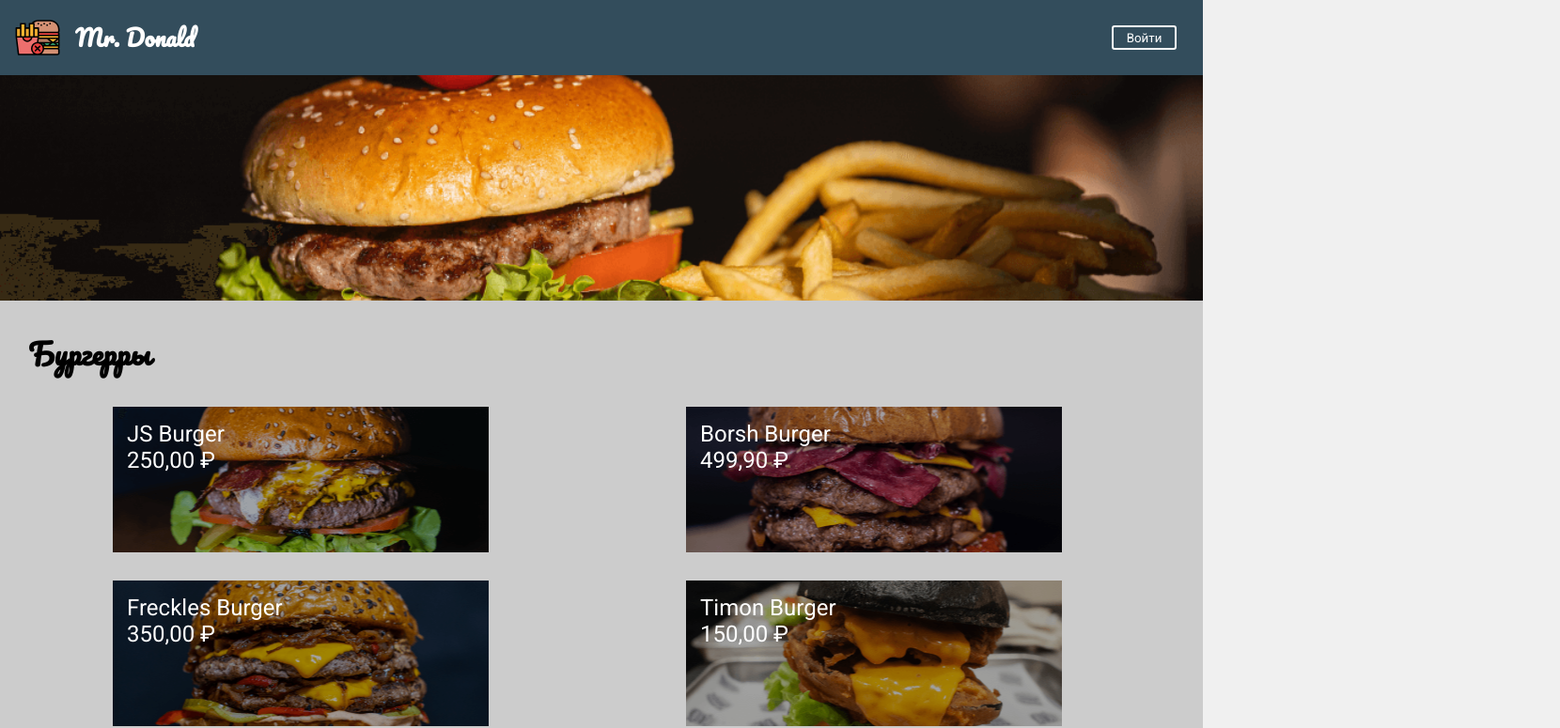
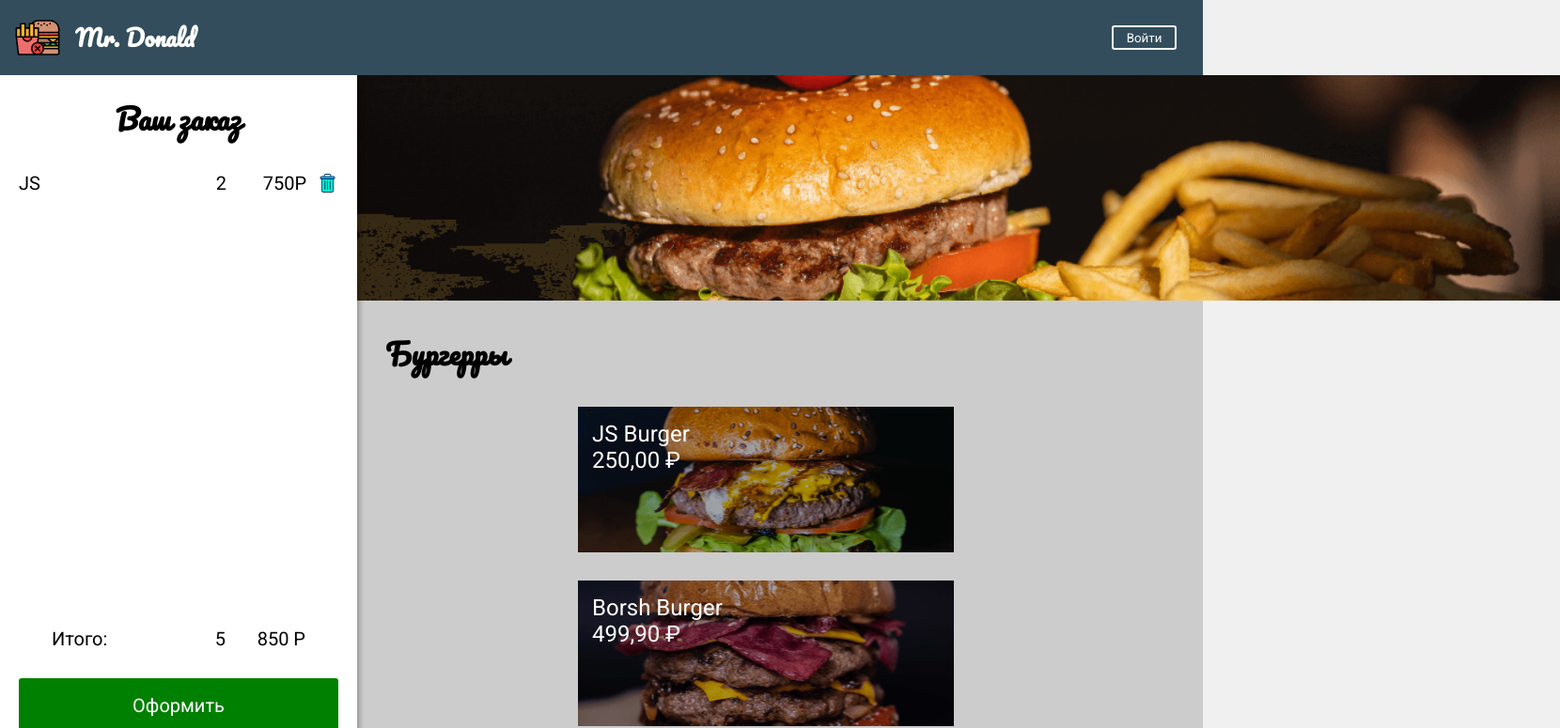
Before and after one commit to vadimsabadosh/mrDonald-react-project, a React (Create React App) app: page / in a window 1280 px wide. Shown: the top 775 px of the page at 94% size, 1660 px wide, since content can reach past the window. Built offline with nearby package versions, Linux system fonts and the light colour scheme.

Commit message:
Добавлен блок заказа

```diff
--- a/src/App.js
+++ b/src/App.js
@@ -3,6 +3,7 @@ import { NavBar } from './components/Navbar';
 import { Menu } from './components/Menu';
 import { GlobalStyle } from './components/GlobalStyle';
 import {ModalItem} from './components/ModalItem';
+import { Order } from './components/Order';
 
 function App() {
 
@@ -12,6 +13,7 @@ function App() {
     <>
       <GlobalStyle/>
       <NavBar/>
+      <Order/>
       <Menu setOpenItem={setOpenItem}/>
       <ModalItem openItem={openItem} setOpenItem={setOpenItem}/>
     </>
--- a/src/components/Button.js
+++ b/src/components/Button.js
@@ -2,8 +2,16 @@ import styled from 'styled-components';
 
 export const ButtonAdd = styled.button`
     background-color: green;
-    border: none;
+    border: 2px solid transparent;
     padding: 15px 50px;
     color: white;
     font-size: 20px;
+    transition-property: color, background-color, border;
+    transition-duration:.3s;
+    border-radius:3px;
+    &:hover{
+        background-color: white;
+        color: green;
+        border: 2px solid green;
+    }
 `;
--- a/src/components/Menu.js
+++ b/src/components/Menu.js
@@ -7,6 +7,7 @@ import { HeaderDiv } from './Banner';
 const MenuStyled = styled.main`
     background:#ccc;
     margin-top:80px;
+    margin-left:380px;
 `;
 
 const SectionMenu = styled.section`
--- a/src/components/ModalItem.js
+++ b/src/components/ModalItem.js
@@ -29,13 +29,20 @@ const Banner = styled.div`
     background-position: center;
     width:100%;
 `;
-
+const Content = styled.div`
+    display:flex;
+    width:100%;
+    justify-content:space-between;
+    align-items:center;
+`;
 const ModalBody = styled.div`
     display:flex;
     padding:15px 30px;
     width:100%;
+    flex-direction:column;
     justify-content:space-between;
     align-items:center;
+    height: calc(100% - 200px);
 `;
 
 
@@ -53,11 +60,13 @@ export const ModalItem = ({ openItem, setOpenItem }) => {
             <Modal>
                 <Banner img={openItem.img}/>
                 <ModalBody>
-                <h2>{openItem.name}</h2>
-                <h2>{openItem.price.toLocaleString('ru-RU', {
-                            style:'currency', currency: 'RUB'})}</h2>
+                <Content>
+                    <h2>{openItem.name}</h2>
+                    <h2>{openItem.price.toLocaleString('ru-RU', {
+                                style:'currency', currency: 'RUB'})}</h2>
+                </Content>
+                <ButtonAdd>Добавить</ButtonAdd>
                 </ModalBody>
-                <ButtonAdd>Добавить</ButtonAdd>
             </Modal>
         </Overlay>
     )
--- /dev/null
+++ b/src/components/Order.js
@@ -0,0 +1,69 @@
+import React from 'react';
+import styled from 'styled-components';
+import { ButtonAdd } from "./Button";
+import { OrderListItem } from "./OrderListItem";
+
+
+const OrderStyled = styled.section`
+    position:fixed;
+    top:80px;
+    left:0;
+    background-color:white;
+    min-width:380px;
+    height: calc(100% - 80px);
+    box-shadow:3px 4px 5px rgba(0,0,0, .25);
+    padding:20px;
+
+    display:flex;
+    flex-direction:column;
+`;
+
+const OrderTitle = styled.h2`
+    text-align:center;
+    margin-bottom:30px;
+
+`;
+
+const OrderContent = styled.div`
+    flex-grow:1;
+`;
+
+const OrderList = styled.ul`
+
+`;
+
+const Total = styled.div`
+    display:flex;
+    margin: 0 35px 30px;
+    & span:first-child{
+        flex-grow:1;
+    }
+`;
+
+const TotalPrice = styled.div`
+    text-align:right;
+    min-width:65px;
+    margin-left:20px;
+
+`;
+export const Order = () => {
+    return(
+        <OrderStyled>
+            <OrderTitle>Ваш заказ</OrderTitle>
+            <OrderContent>
+                <OrderList>
+                    <OrderListItem/>
+
+
+                </OrderList>
+            </OrderContent>
+            <Total>
+                <span>Итого:</span>
+                <span>5</span>
+                <TotalPrice>850 Р</TotalPrice>
+
+            </Total>
+            <ButtonAdd>Оформить</ButtonAdd>
+        </OrderStyled>
+    )
+}
--- /dev/null
+++ b/src/components/OrderListItem.js
@@ -0,0 +1,41 @@
+import React from 'react';
+import styled from 'styled-components';
+import trash from '../images/trash.svg';
+
+const TrashBtn = styled.button`
+    width:24px;
+    height:24px;
+    border-color:transparent;
+    background-color:transparent;
+    background-image: url(${trash});
+    background-position:center;
+    background-size:cover;
+    background-repeat:no-repeat;
+    cursor:pointer;
+`;
+const ItemName = styled.span`
+    flex-grow:1;
+`;
+const ItemPrice = styled.span`
+    margin-left:20px;
+    margin-right:10px;
+    min-width:65px;
+    text-align:right;
+`;
+const OrderItemStyled = styled.li`
+    display:flex;
+
+`;
+export const OrderListItem = () => {
+    return(
+
+        <OrderItemStyled>
+            <ItemName>JS</ItemName>
+            <span>2</span>
+            <ItemPrice>750P</ItemPrice>
+            <TrashBtn/>
+        </OrderItemStyled>
+
+    )
+
+}
```
Also changed, not shown: src/images/trash.svg (added), 1 other file (tests, documents, lock files or other folders).
